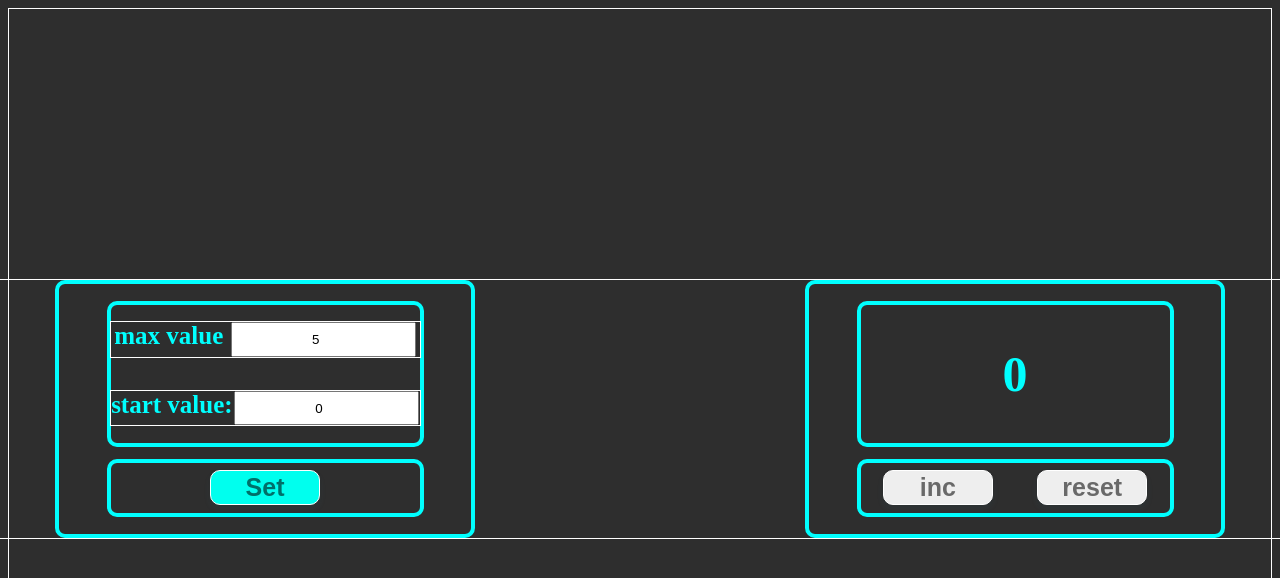
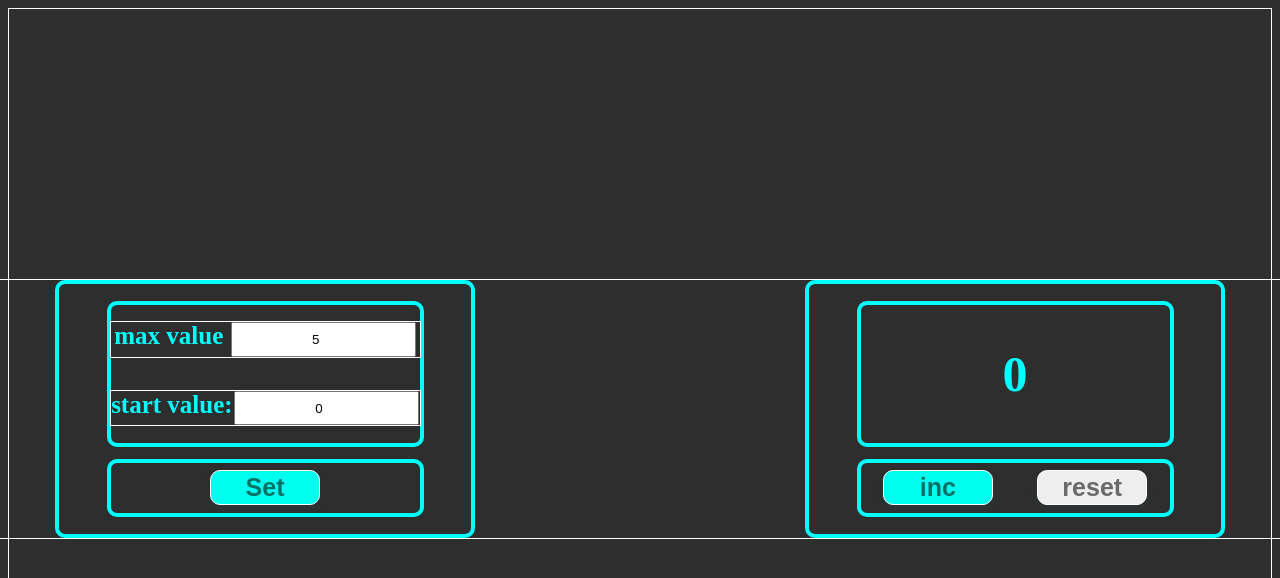
Before and after one commit to uginza/Counter, a React (Create React App) app: page / in a window 1280 px wide. Shown: the top 578 px of the page. Built offline with nearby package versions, Linux system fonts and the light colour scheme.

Commit message:
counter color and inc active class are done

```diff
--- a/src/CounterInterface/CounterInterface.module.css
+++ b/src/CounterInterface/CounterInterface.module.css
@@ -16,7 +16,6 @@
 }
 
 .integerContainerActive {
-    /*margin-bottom: 10px;*/
     width: 75%;
     height: 55%;
     border: 4px solid aqua;
--- a/src/CounterInterface/CounterInterface.tsx
+++ b/src/CounterInterface/CounterInterface.tsx
@@ -12,22 +12,15 @@ type CounterInterfaceType={
 
 
 function CounterInterface(props:CounterInterfaceType) {
-   /* const minValue = () => {
-        let a = localStorage.getItem('minValue')
-        if (a !== null) {
-            return JSON.parse(a)
-        }
-    }*/
-
 
     const [count, setCount] = useState(0);
     const isMin=props.newMinValue
     useEffect(()=>setCount(isMin),[isMin])
 
-    const isMax = count < props.newMaxValue
+    const isMax =!props.newMaxValue?count<5: count < props.newMaxValue
     const incButtonClass = `${isMax ? i.incBtn : i.incBtnDisabled}`
     const resetButtonClass = `${count === 0 ? i.resetButtonDisabled : i.resetButton}`
-    const integerClass = `${count < props.newMaxValue || count===0 ? s.integerContainerActive : s.integerContainerDisabled}`
+    const integerClass = `${count < props.newMaxValue || count<5 ? s.integerContainerActive : s.integerContainerDisabled}`
 
     function incHandler() {
         if (isMax) {
```
